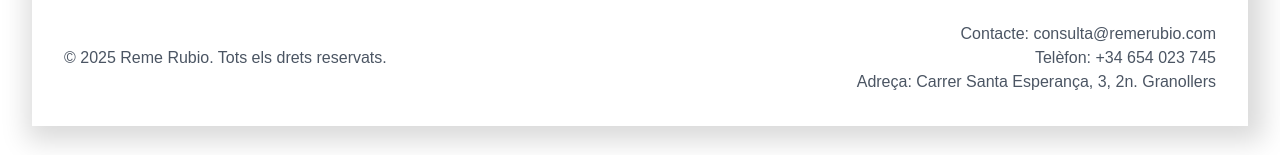
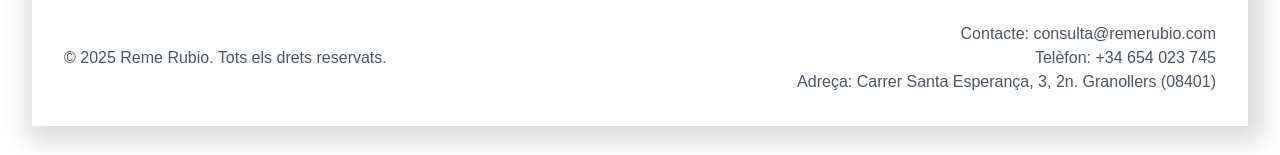
Before and after one commit to raulgimenez/webconsulta, a Next.js app: page /profile in a window 1280 px wide. Shown: the part 1588-1743 px from the top of the page. Built offline with nearby package versions, Linux system fonts and the light colour scheme; a web font is replaced by a local one.

Commit message:
test deploy aut

```diff
--- a/src/app/layout.js
+++ b/src/app/layout.js
@@ -100,7 +100,7 @@ export default function RootLayout({ children }) {
                   <div className="text-center md:text-right">
                     <p>Contacte: consulta@remerubio.com</p>
                     <p>Telèfon: +34 654 023 745</p>
-                    <p>Adreça: Carrer Santa Esperança, 3, 2n. Granollers</p>
+                    <p>Adreça: Carrer Santa Esperança, 3, 2n. Granollers (08401)</p>
                   </div>
                 </div>
               </div>
```
